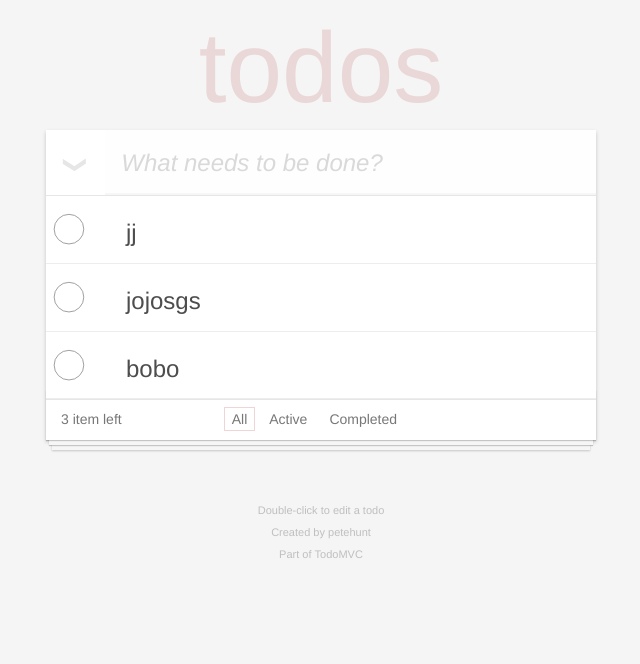
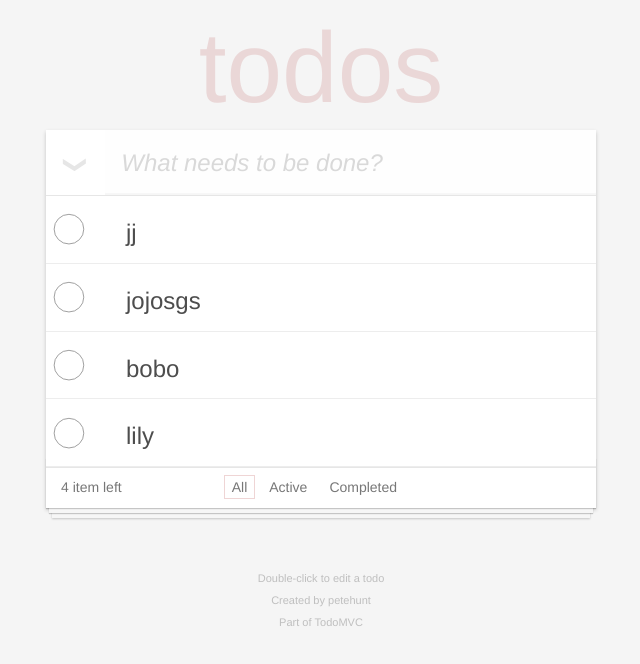
Before and after one commit to joanna-lb/todoMVC-rewrite, a React app: page / in a window 1280 px wide. Shown: the top 664 px of the page, without its empty margins (319-959 px from the left). Built offline with nearby package versions, Linux system fonts and the light colour scheme; data requests are answered from the project's data file.

Commit message:
[jiayu] fix handle clear complete did not work

```diff
--- a/db.json
+++ b/db.json
@@ -14,6 +14,11 @@
       "id": "pW1US4fwUpzE8aKt5DjHE",
       "name": "bobo",
       "isComplete": false
+    },
+    {
+      "id": "zmOpv9LmGxnxZ6yH7zUey",
+      "name": "lily",
+      "isComplete": false
     }
   ]
 }
--- a/src/components/Footer/Footer.tsx
+++ b/src/components/Footer/Footer.tsx
@@ -28,7 +28,7 @@ const Footer = ({changeShowContent,showContent}:FooterPropsType) => {
              }
             }
         )
-        await clearComplete()
+        await dispatch(clearComplete())
     }
 
     return (
--- a/src/components/TodoList/TodoItems.tsx
+++ b/src/components/TodoList/TodoItems.tsx
@@ -51,7 +51,6 @@ const TodoItems = ({id,name,isComplete}:TodoPropsType) => {
     }
 
     const handleClickDestroy= async (id:string) => {
-
         await deleteTodoAction(id)
           dispatch(deleteTodo(id));
     }
```
